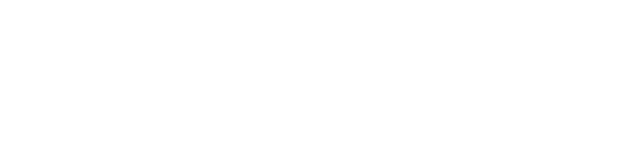
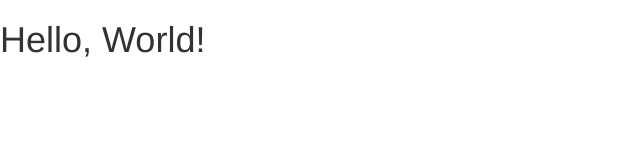
Before and after one commit to Shikkic/okiru, a website: page public/index.html in a window 1280 px wide. Shown: the whole page, without its empty margins (0-640 px from the left). Drawn offline with nearby package versions, Linux system fonts and the light colour scheme.

Commit message:
Start of Markup

```diff
--- a/public/index.html
+++ b/public/index.html
@@ -7,9 +7,21 @@
 		<!--Webapp metadata-->
 		<meta charset="UTF-8" />
 		<meta name="keywords" content="Alarm, clock, alarm clock, okiru, wake up, time, get up, sleepy, sleep, timer"/>
-		<!--<meta name="description" content="The personal website of Vuk Petrovic; software and web developer,
-																	tech enthusiast, cat lover, life hacker, coffee drinker." />
-		<meta name="author" content="Vuk Petrovic" />
-		<meta name="viewport" content="width=device-width, initial-scale=1"> -->
+		<meta name="description" content="The internet alarm clock you can rely on. Set up an alarm for any day and any time, and never be late to
+										  a meeting again!" />
+		<meta name="author" content="Vuk Petrovic, Dan Cadden, Gin Zukas, Dan Ruiz" />
+		<meta name="viewport" content="width=device-width, initial-scale=1">
+
+		<!--CSS Markup-->
+		<link rel="stylesheet" type="text/css" href="//maxcdn.bootstrapcdn.com/bootstrap/3.3.1/css/bootstrap.min.css" />
+		<link rel="stylesheet" type="text/css" href="site.css" />
+
 	</head>
+
+	<body>
+		<h1>Hello, World!</h1>
+
+
+		<script src="//maxcdn.bootstrapcdn.com/bootstrap/3.3.1/js/bootstrap.min.js" />
+	</body>
 </html>
--- /dev/null
+++ b/public/site.css
@@ -0,0 +1,9 @@
+
+/*Okiru web-app custom CSS file*/
+
+html, body {
+	margin: 0px;
+	padding: 0px;
+	width: 100%;
+	height: auto;
+}
```
